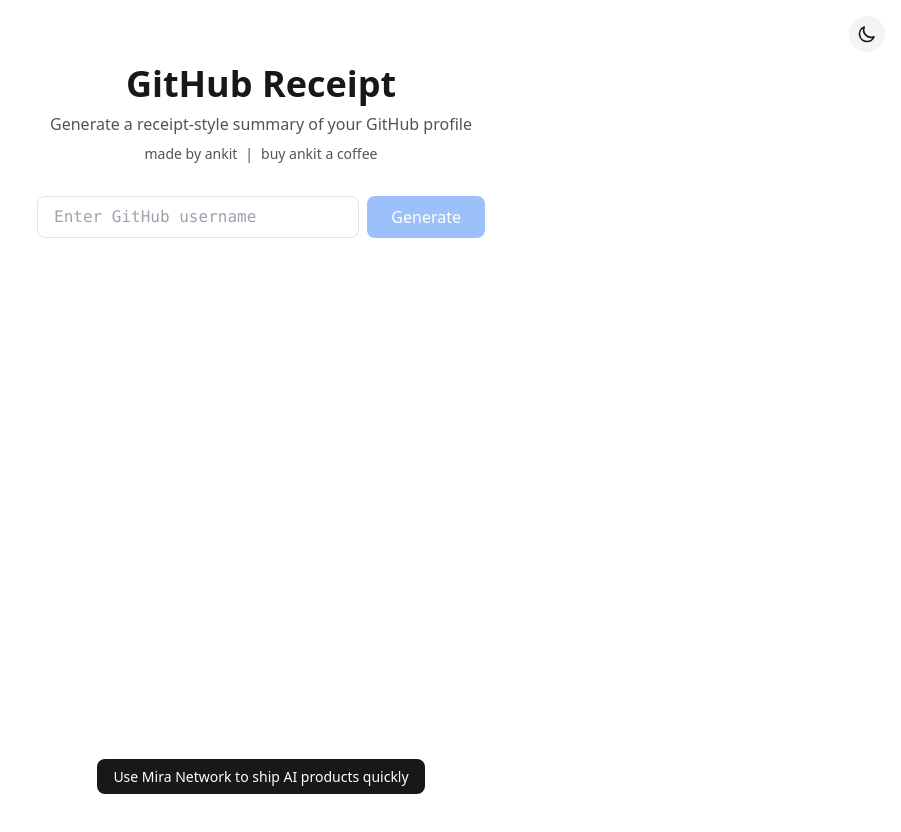
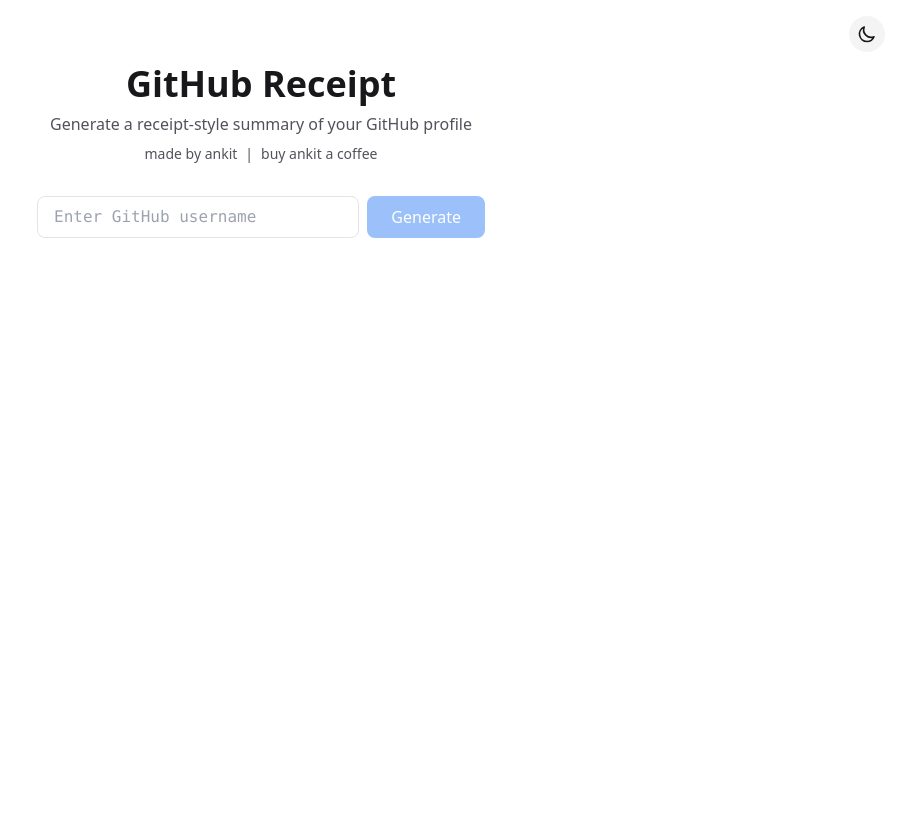
Before and after one commit to kahnwong/gitreceipt, a Next.js app: page / in a window 1280 px wide. Shown: the top 832 px of the page, without its empty margins (379-1280 px from the left). Built offline with nearby package versions, Linux system fonts and the light colour scheme.

Commit message:
remove promo footer

```diff
--- a/src/app/layout.tsx
+++ b/src/app/layout.tsx
@@ -42,18 +42,6 @@
           <main className="flex-1 pb-16">
             {children}
           </main>
-          <footer className="py-3 text-center fixed bottom-0 w-full bg-white/60 dark:bg-zinc-900/60 backdrop-blur-sm">
-            <a
-              href="https://bit.ly/3CKBEGE"
-              target="_blank"
-              rel="noopener noreferrer"
-              className="bg-zinc-900 dark:bg-white text-white dark:text-zinc-900
-                        hover:bg-zinc-800 dark:hover:bg-zinc-100
-                        transition-colors px-4 py-2 rounded-lg text-sm font-medium"
-            >
-              Use Mira Network to ship AI products quickly
-            </a>
-          </footer>
         </ThemeProvider>
       </body>
     </html>
```
